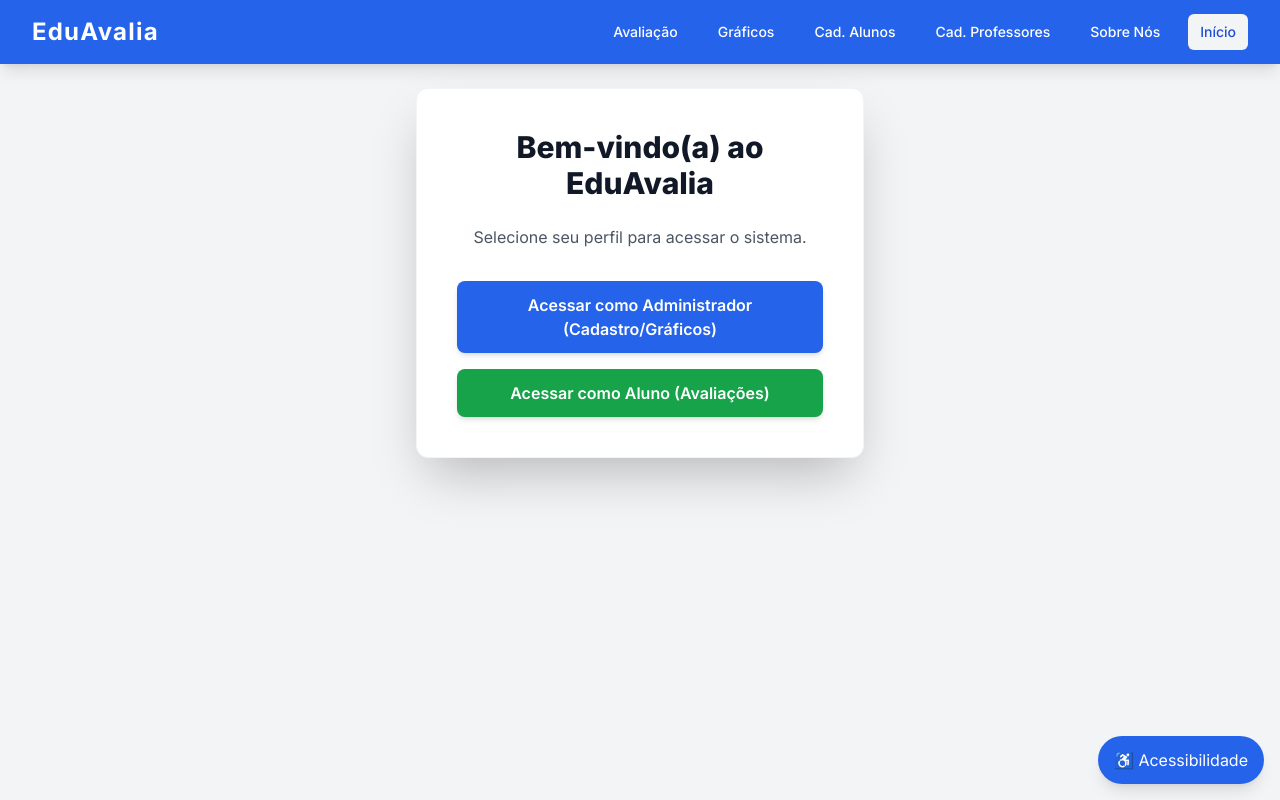
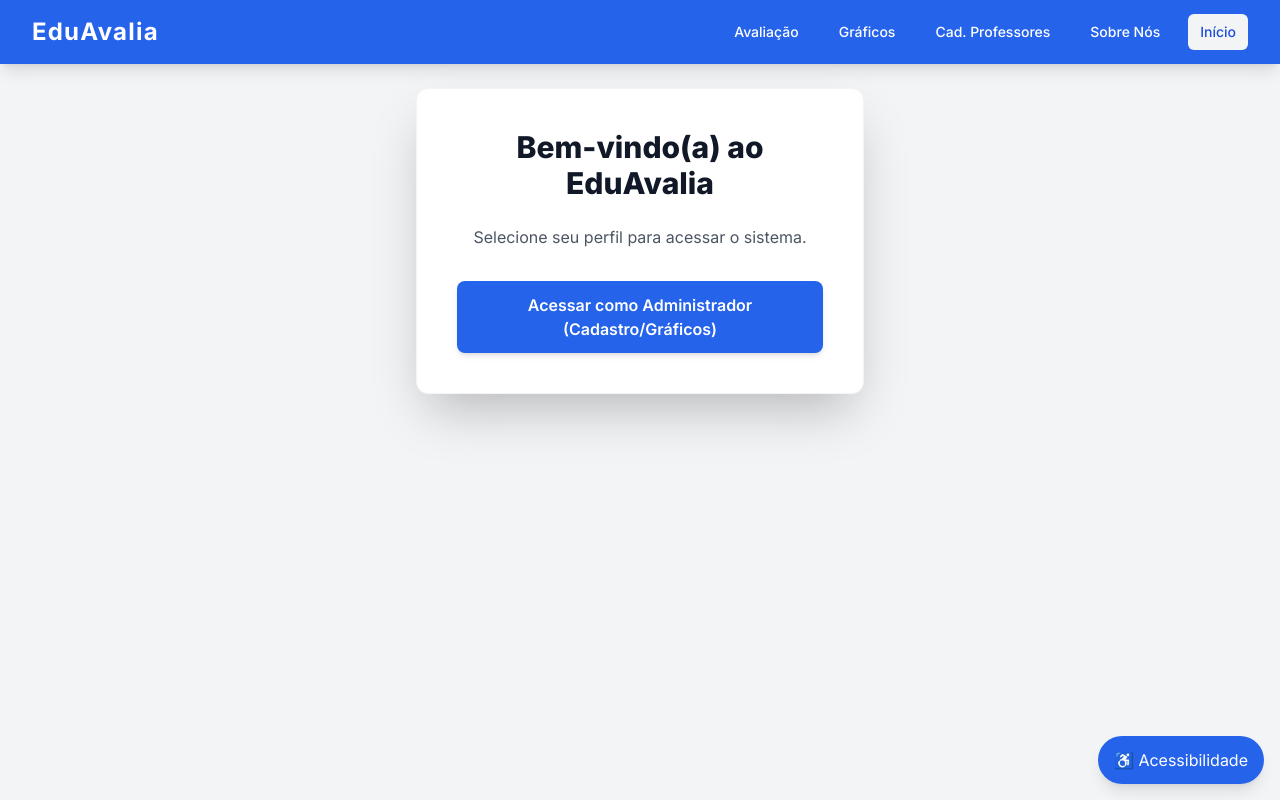
Before and after one commit to JeffersonTeixeira21/Avade-frontend, a Next.js app: page /login in a window 1280 px wide. Built offline with nearby package versions, Linux system fonts and the light colour scheme.

Commit message:
removendo cad. aluno

```diff
--- a/app/login/page.tsx
+++ b/app/login/page.tsx
@@ -38,13 +38,13 @@ export default function LoginPage() {
           >
             Acessar como Administrador (Cadastro/Gráficos)
           </button>
-          <button
+          {/* <button
             onClick={() => handleLogin('student')}
             id="login-student-btn"
             className="w-full py-3 px-4 bg-green-600 text-white font-semibold rounded-lg hover:bg-green-700 transition duration-150 ease-in-out shadow-md"
           >
             Acessar como Aluno (Avaliações)
-          </button>
+          </button> */}
         </div>
       </div>
     </main>
--- a/components/Navbar.tsx
+++ b/components/Navbar.tsx
@@ -35,13 +35,13 @@ const Navbar: React.FC = () => {
                         >
                             Gráficos
                         </button>
-
+{/*
                         <button
                             onClick={() => handleNavigation('/register/student')}
                             className="text-sm font-medium hover:bg-blue-700 px-3 py-2 rounded-md transition"
                         >
                             Cad. Alunos
-                        </button>
+                        </button> */}
 
                         <button
                             onClick={() => handleNavigation('/register/teacher')}
```
